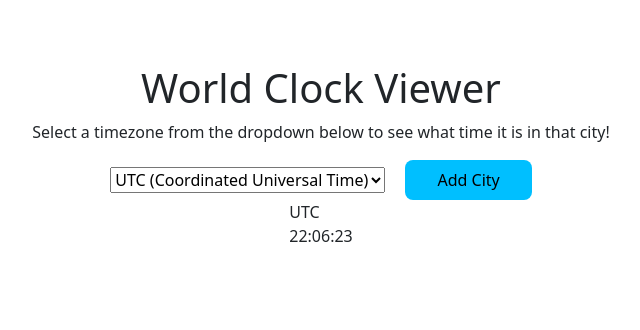
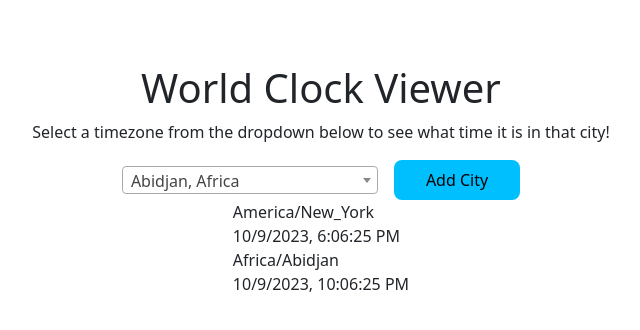
Before and after one commit to Gystre/cs351-global-time-app, a plain HTML site: page index.html in a window 1280 px wide. Both pictures are taken after a click on the button "Add City". Shown: the whole page, without its empty margins (319-959 px from the left). Drawn offline with nearby package versions, Linux system fonts and the light colour scheme.

Commit message:
add searchable dropdown for all timezones

```diff
--- a/index.html
+++ b/index.html
@@ -3,12 +3,28 @@
   <head>
     <meta charset="UTF-8" />
     <meta name="viewport" content="width=device-width, initial-scale=1.0" />
+    <!-- bootstrap -->
     <link
       href="https://cdn.jsdelivr.net/npm/bootstrap@5.3.2/dist/css/bootstrap.min.css"
       rel="stylesheet"
       integrity="sha384-T3c6CoIi6uLrA9TneNEoa7RxnatzjcDSCmG1MXxSR1GAsXEV/Dwwykc2MPK8M2HN"
       crossorigin="anonymous"
     />
+
+    <!-- jquery -->
+    <script
+      src="https://code.jquery.com/jquery-3.7.1.slim.min.js"
+      integrity="sha256-kmHvs0B+OpCW5GVHUNjv9rOmY0IvSIRcf7zGUDTDQM8="
+      crossorigin="anonymous"
+    ></script>
+
+    <!-- select2 -->
+    <link
+      href="https://cdn.jsdelivr.net/npm/select2@4.1.0-rc.0/dist/css/select2.min.css"
+      rel="stylesheet"
+    />
+    <script src="https://cdn.jsdelivr.net/npm/select2@4.1.0-rc.0/dist/js/select2.min.js"></script>
+
     <title>World Clock</title>
   </head>
   <body>
@@ -21,19 +37,29 @@
       "
     >
       <div style="margin-top: 64px"></div>
+
       <h1>World Clock Viewer</h1>
       <p>
         Select a timezone from the dropdown below to see what time it is in that
         city!
       </p>
-      <div>
-        <select id="city-selector">
+      <div style="display: flex; align-items: center">
+        <!-- <select id="city-selector">
           <option value="UTC">UTC (Coordinated Universal Time)</option>
           <option value="NewYork">New York, USA</option>
           <option value="London">London, UK</option>
           <option value="Sydney">Sydney, Australia</option>
           <option value="Tokyo">Tokyo, Japan</option>
-          <!-- Add more cities as needed -->
+          Add more cities as needed
+        </select> -->
+        <select
+          id="city-selector"
+          class="js-example-basic-single"
+          style="min-width: 256px"
+          name="state"
+        >
+          <!-- <option value="AL">Alabama</option>
+          <option value="WY">Wyoming</option> -->
         </select>
         <button
           style="
--- a/script.js
+++ b/script.js
@@ -1,34 +1,37 @@
-const timezoneOffsets = {
-  UTC: 0,
-  NewYork: -5,
-  London: 0,
-  Sydney: 11,
-  Tokyo: 9,
-  // Add more cities and their UTC offsets as needed
-};
+// const timezoneOffsets = {
+//   UTC: 0,
+//   NewYork: -5,
+//   London: 0,
+//   Sydney: 11,
+//   Tokyo: 9,
+//   // Add more cities and their UTC offsets as needed
+// };
 
-function getCityTime(city) {
-  const now = new Date();
-  const utcTime = now.getTime() + now.getTimezoneOffset() * 60000; // Convert local time to UTC time in milliseconds
-  const cityOffset = timezoneOffsets[city] * 60 * 60000; // Convert city UTC offset to milliseconds
-  return new Date(utcTime + cityOffset);
-}
+// function getCityTime(city) {
+//   const now = new Date();
+//   const utcTime = now.getTime() + now.getTimezoneOffset() * 60000; // Convert local time to UTC time in milliseconds
+//   const cityOffset = timezoneOffsets[city] * 60 * 60000; // Convert city UTC offset to milliseconds
+//   return new Date(utcTime + cityOffset);
+// }
 
-// city = string
-function addClockDiv(city) {
+// creats a div with the city name and the time in #clocks
+function addClockDiv(timeZone) {
+  let date = new Date();
+  let strTime = date.toLocaleString("en-US", { timeZone: `${timeZone}` });
+
   // container div to store the time and the city name
   const container = document.createElement("div");
   container.className = "city-clock";
+  container.value = timeZone;
 
   // city name
   const cityNameDiv = document.createElement("div");
-  cityNameDiv.textContent = city;
+  cityNameDiv.textContent = timeZone;
 
   // the time
-  const cityTime = getCityTime(city);
   const timeDisplayDiv = document.createElement("div");
   timeDisplayDiv.className = "time-display";
-  timeDisplayDiv.textContent = cityTime.toISOString().slice(11, 19); // Display only the HH:MM:SS portion
+  timeDisplayDiv.textContent = strTime;
 
   container.appendChild(cityNameDiv);
   container.appendChild(timeDisplayDiv);
@@ -36,11 +39,45 @@ function addClockDiv(city) {
   document.getElementById("clocks").appendChild(container);
 }
 
+// called when the user clicks the button "Add City"
 function addCityTime() {
-  const city = document.getElementById("city-selector").value;
-  addClockDiv(city);
+  const timeZone = document.getElementById("city-selector").value;
+  addClockDiv(timeZone);
 }
 
-// switch to a more automated solution instead of hardcoding offsets
-// add an example clock
-// addClockDiv("San Francisco, USA");
+addClockDiv("America/New_York");
+
+$(document).ready(function () {
+  // initialize select2
+  $(".js-example-basic-single").select2();
+
+  // add every timezone possible
+  let timezones = Intl.supportedValuesOf("timeZone");
+
+  for (let i = 0; i < timezones.length; i++) {
+    // country/city
+    let split = timezones[i].split("/");
+    let country = split[0];
+    let city = split[1];
+
+    let name = city + ", " + country;
+
+    $("#city-selector").append(
+      $("<option></option>").attr("value", timezones[i]).text(name)
+    );
+  }
+
+  // update clocks
+  function updateClocks() {
+    let clocks = document.getElementsByClassName("city-clock");
+
+    for (let i = 0; i < clocks.length; i++) {
+      let timeZone = clocks[i].value;
+      let date = new Date();
+      let strTime = date.toLocaleString("en-US", { timeZone: `${timeZone}` });
+
+      clocks[i].children[1].textContent = strTime;
+    }
+  }
+  setInterval(updateClocks, 1000);
+});
```
